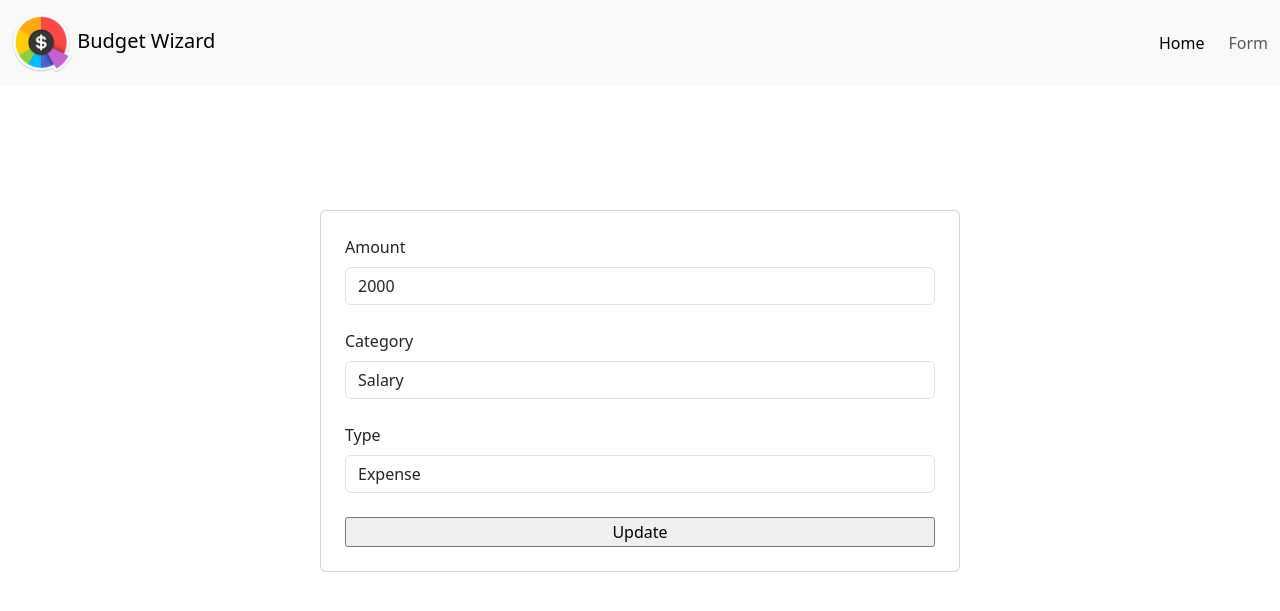
After one commit to Dimifabbridf96/flask-expenses-tracker, a Flask app: page /update/1 in a window 1280 px wide. The commit adds this page. Shown: the top 611 px of the page. Run offline with Flask 3, Linux system fonts and the light colour scheme.

Commit message:
added update functionality to complete the CRUD functionality (Create, Read, Update, Delete)

```diff
--- a/app.py
+++ b/app.py
@@ -51,5 +51,25 @@ def delete(expense_id):
     flash('Expense deleted successfully!', 'danger')  # Add flash message
     return redirect(url_for('index'))  # Redirect to index page
 
+@app.route('/update/<int:expense_id>', methods=['GET', 'POST'])
+def update(expense_id):
+    form = Form()
+    expense = ModelData.query.get_or_404(int(expense_id))
+    form.amount.data = expense.amount
+    form.category.data = expense.category
+    form.type.data = expense.type
+    if request.method == 'POST':
+        expense.amount = request.form['amount']
+        expense.category = request.form['category']
+        expense.type = request.form['type']  # Update the form data in the expense object
+        try: # Add the expense to the session
+            db.session.commit()
+        except:
+            db.session.rollback()  # Rollback the session if there is an error
+            flash('There was an error updating the expense. Please try again.', 'danger')
+        flash('Expense updated successfully!', 'success')  # Add flash message
+        return redirect(url_for('index'))  # Redirect to index page
+    return render_template('update.html', form=form)
+
 if __name__ == '__main__':
     app.run(debug=True)
--- a/templates/index.html
+++ b/templates/index.html
@@ -19,6 +19,7 @@
             <th scope="col">Category</th>
             <th scope="col">Amount</th>
             <th scope="col">Delete</th>
+            <th scope="col">Update</th>
         </tr>
     </thead>
     <tbody>
@@ -29,6 +30,7 @@
             <td>{{ expense.category }}</td>
             <td>{{ expense.amount }}</td>
             <td><a href={{ url_for('delete', expense_id = expense.id) }} class="text-decoration-none">❌</a></td>
+            <td><a href={{ url_for('update', expense_id = expense.id) }} class="text-decoration-none"><img src="{{ url_for('static', filename='update.ico') }}" alt="update icon"></a></td>
         </tr>
         {% endfor %}
     </tbody>
--- /dev/null
+++ b/templates/update.html
@@ -0,0 +1,21 @@
+{% extends 'base.html'%}
+{% block content %}
+<div class="d-flex pt-4 justify-content-center ">
+<form action="" method="POST" class="col-6 d-flex flex-column gap-4 justify-content-end card p-4" >
+    {{ form.hidden_tag() }}
+    <div class="form-group">
+        {{ form.amount.label(class="mb-2") }}
+        {{ form.amount(class="form-control") }}
+    </div>
+    <div class="form-group">
+        {{ form.category.label(class="mb-2") }}
+        {{ form.category(class="form-control m-auto") }}
+    </div>
+    <div class="form-group">
+    {{ form.type.label(class="mb-2") }}
+    {{ form.type(class="form-control m-auto") }}
+</div>
+    <input type="submit" value="Update">
+</form>
+</div>
+{% endblock %}
```
Also changed, not shown: instance/expenses.db, static/update.ico (added).
